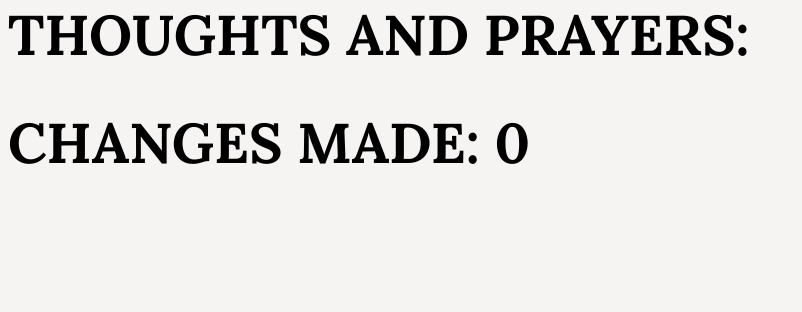
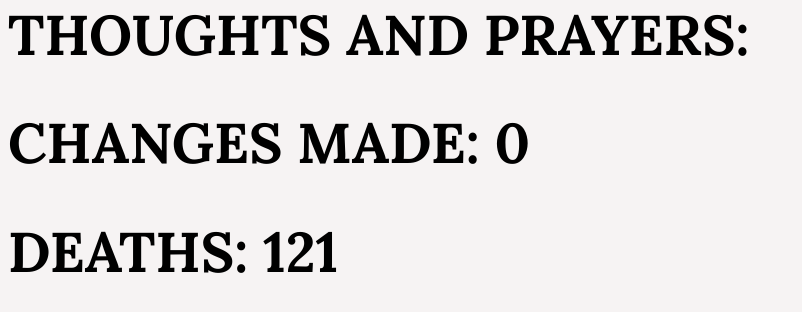
Before and after one commit to pyrito/thoughts-and-prayers, a Flask app: template templates/index.html in a window 1280 px wide. Shown: the part 108-420 px from the top of the page, without its empty margins (0-802 px from the left). Run offline with Flask 2, Linux system fonts and the light colour scheme; the template is opened without the code that fills it, so the values that code supplies are empty; some libraries are stand-ins or nearby versions.

Commit message:
wasn't that much of a change, but MVP reached.

```diff
--- a/main.py
+++ b/main.py
@@ -16,6 +16,7 @@
 
 thread_update = Thread()
 thread_stop_event = Event()
+thread.start_new_thread(run_main, ())
 
 class UpdateThread(Thread):
 	def __init__(self):
@@ -37,7 +38,6 @@
 
 @app.route('/')
 def main():
-	thread.start_new_thread(run_main, ())
 	return render_template('index.html')
 
 @socketio.on('connect', namespace='/test')
--- a/static/js/app.js
+++ b/static/js/app.js
@@ -1,11 +1,9 @@
 $(document).ready(function(){
     //connect to the socket server.
     var socket = io.connect('http://' + document.domain + ':' + location.port + '/test');
-
     //receive details from server
     socket.on('newnumber', function(msg) {
         console.log("Received number " + msg.number);
         $('#count').html(msg.number);
     });
-
 });
--- a/templates/index.html
+++ b/templates/index.html
@@ -12,6 +12,7 @@
 		<p> Check out the difference your thoughts and prayers are making!!! "With all of the “thoughts and prayers” being offered, how is it possible that this keeps happening?" - Andrew Weinstein (@weinsteinlaw) </p>
 		<h1> THOUGHTS AND PRAYERS: <h1 id="count"> </h1> </h1>
 		<h1> CHANGES MADE: 0 </h1>
+		<h1> DEATHS: 121 </h1>
 	</div>
 </body>
 </html>
```
Also changed, not shown: shootings.db.
